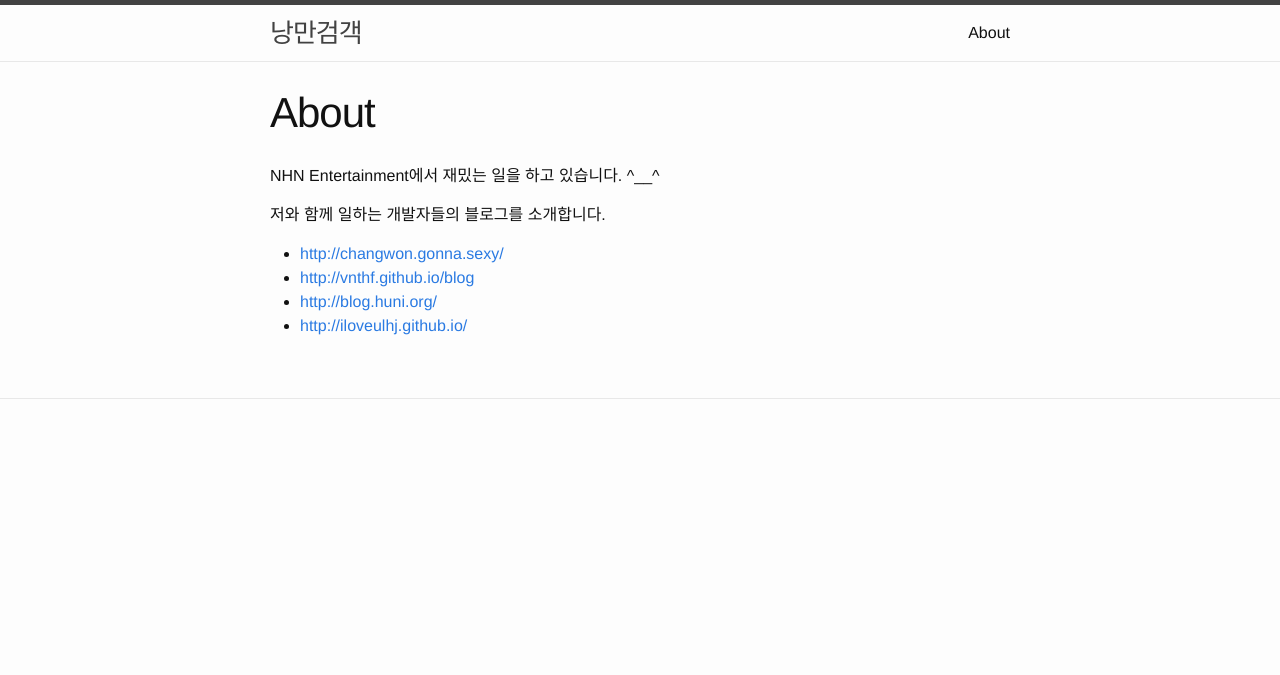
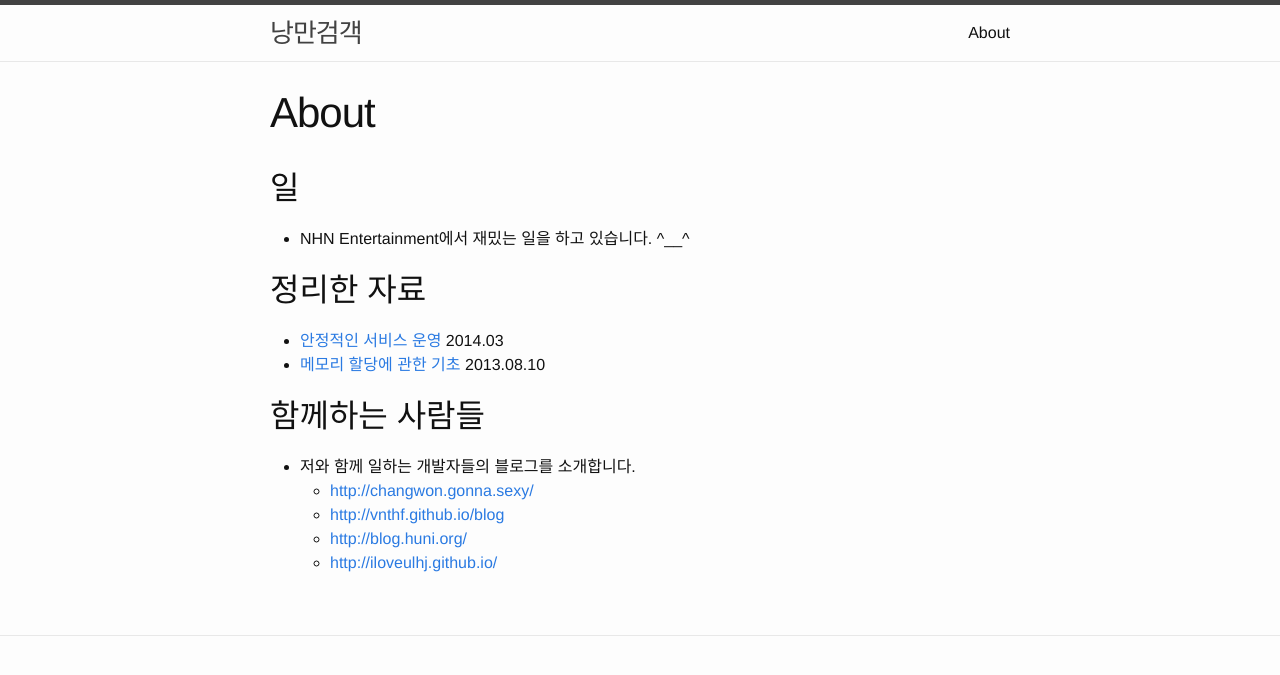
Before and after one commit to cybaek/homepage, a Jekyll site: the page built from about.md, in a window 1280 px wide. Shown: the top 675 px of the page. Built offline with Jekyll 4.4.1, drawn with Linux system fonts in a browser that asks for light colours.

Commit message:
about 수정

```diff
--- a/about.md
+++ b/about.md
@@ -5,11 +5,16 @@ permalink: /about/
 comments: true
 ---
 
-NHN Entertainment에서 재밌는 일을 하고 있습니다. ^__^
+## 일
+* NHN Entertainment에서 재밌는 일을 하고 있습니다. ^__^
 
-저와 함께 일하는 개발자들의 블로그를 소개합니다.
+## 정리한 자료
+* [안정적인 서비스 운영](http://www.slideshare.net/cybaek/201403) 2014.03
+* [메모리 할당에 관한 기초](http://www.slideshare.net/cybaek/ss-44019854) 2013.08.10
 
-* [http://changwon.gonna.sexy/](http://changwon.gonna.sexy/)
-* [http://vnthf.github.io/blog](http://vnthf.github.io/blog)
-* [http://blog.huni.org/](http://blog.huni.org/)
-* [http://iloveulhj.github.io/](http://iloveulhj.github.io/)
+## 함께하는 사람들
+* 저와 함께 일하는 개발자들의 블로그를 소개합니다.
+  * [http://changwon.gonna.sexy/](http://changwon.gonna.sexy/)
+  * [http://vnthf.github.io/blog](http://vnthf.github.io/blog)
+  * [http://blog.huni.org/](http://blog.huni.org/)
+  * [http://iloveulhj.github.io/](http://iloveulhj.github.io/)
```
Also changed, not shown: 1 other file.
